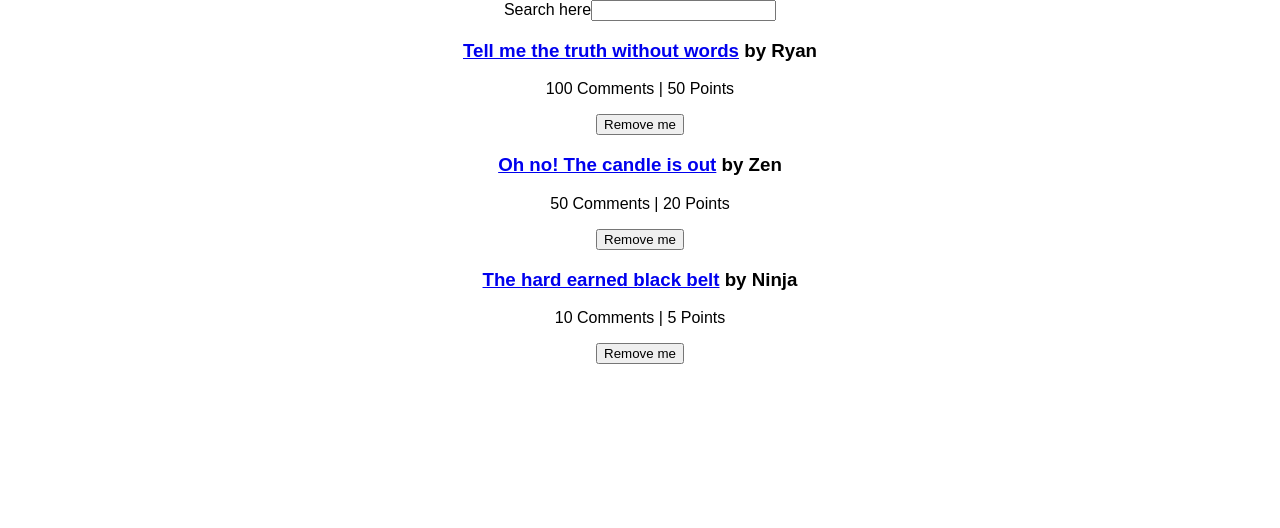
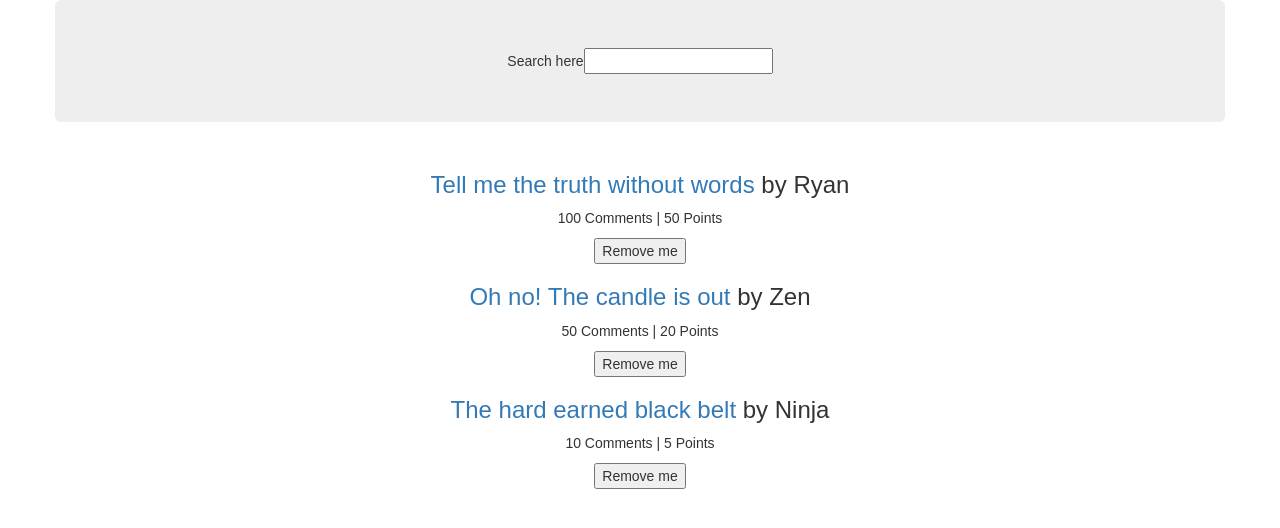
Before and after one commit to nelsW70/news-app, a React (Create React App) app: page / in a window 1280 px wide. Shown: the top 528 px of the page. Built offline with nearby package versions, Linux system fonts and the light colour scheme.

Commit message:
added react-bootstrap

```diff
--- a/package.json
+++ b/package.json
@@ -4,6 +4,7 @@
   "private": true,
   "dependencies": {
     "react": "^16.4.0",
+    "react-bootstrap": "^0.32.1",
     "react-dom": "^16.4.0",
     "react-scripts": "1.1.4"
   },
--- a/public/index.html
+++ b/public/index.html
@@ -19,6 +19,7 @@
       work correctly both with client-side routing and a non-root public URL.
       Learn how to configure a non-root public URL by running `npm run build`.
     -->
+    <link rel="stylesheet" href="https://maxcdn.bootstrapcdn.com/bootstrap/3.3.7/css/bootstrap.min.css" integrity="sha384-BVYiiSIFeK1dGmJRAkycuHAHRg32OmUcww7on3RYdg4Va+PmSTsz/K68vbdEjh4u" crossorigin="anonymous">
     <title>React App</title>
   </head>
   <body>
--- a/src/App.js
+++ b/src/App.js
@@ -1,6 +1,6 @@
 import React, { Component } from 'react';
 import list from './list';
-import logo from './logo.svg';
+import { Grid, Row } from 'react-bootstrap';
 import './App.css';
 
 function isSearched(searchTerm) {
@@ -40,10 +40,16 @@
     return (
       <div className="App">
 
-        <Search
-          onChange={ this.searchValue }
-          value={ searchTerm }
-        >Search here</Search>
+        <Grid>
+          <Row>
+            <div className="jumbotron">
+              <Search
+                onChange={ this.searchValue }
+                value={ searchTerm }
+              >Search here</Search>
+            </div>
+          </Row>
+        </Grid>
 
         <Table
           list={ list }
```
Also changed, not shown: 1 other file (tests, documents, lock files or other folders).
